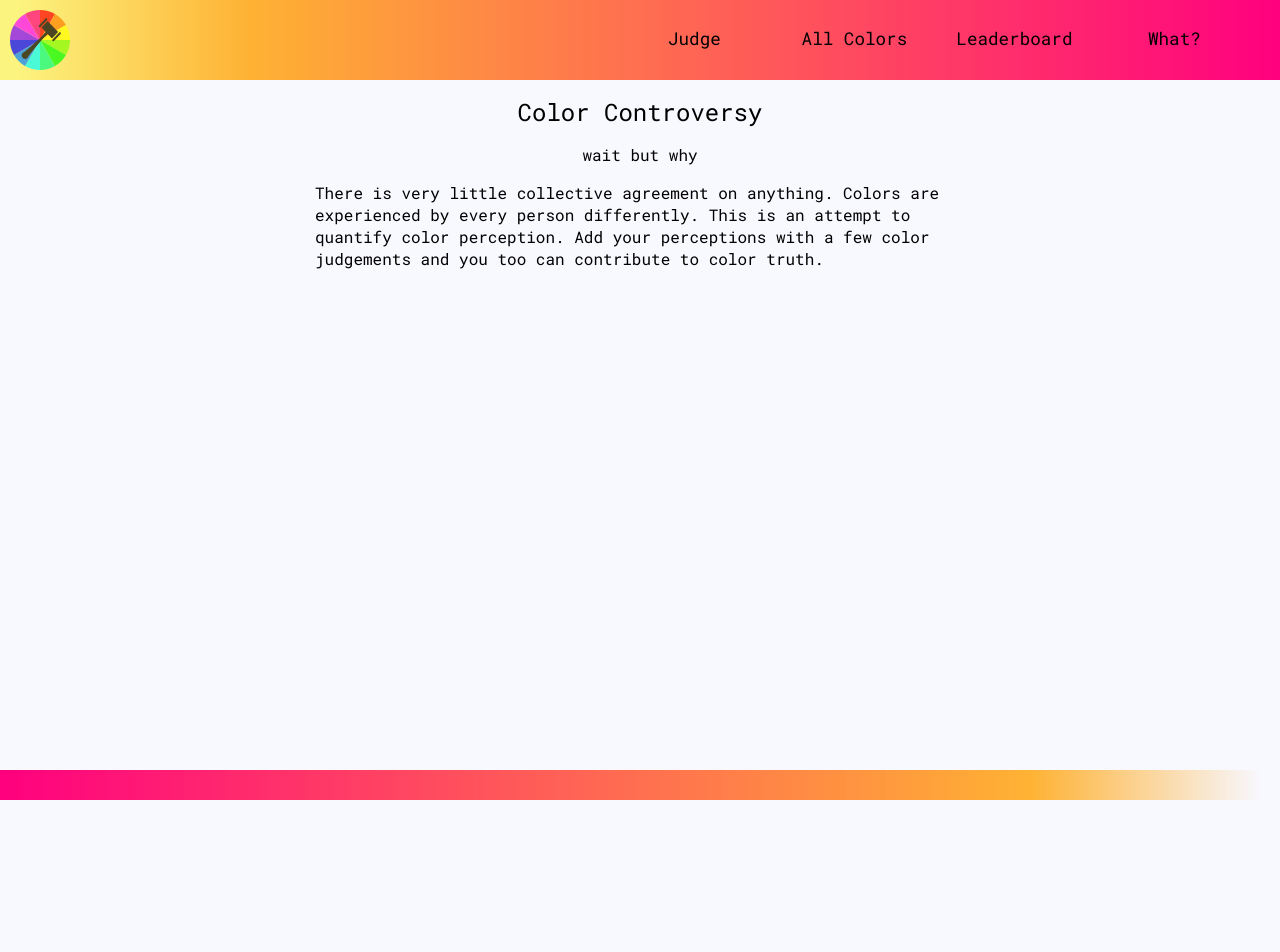
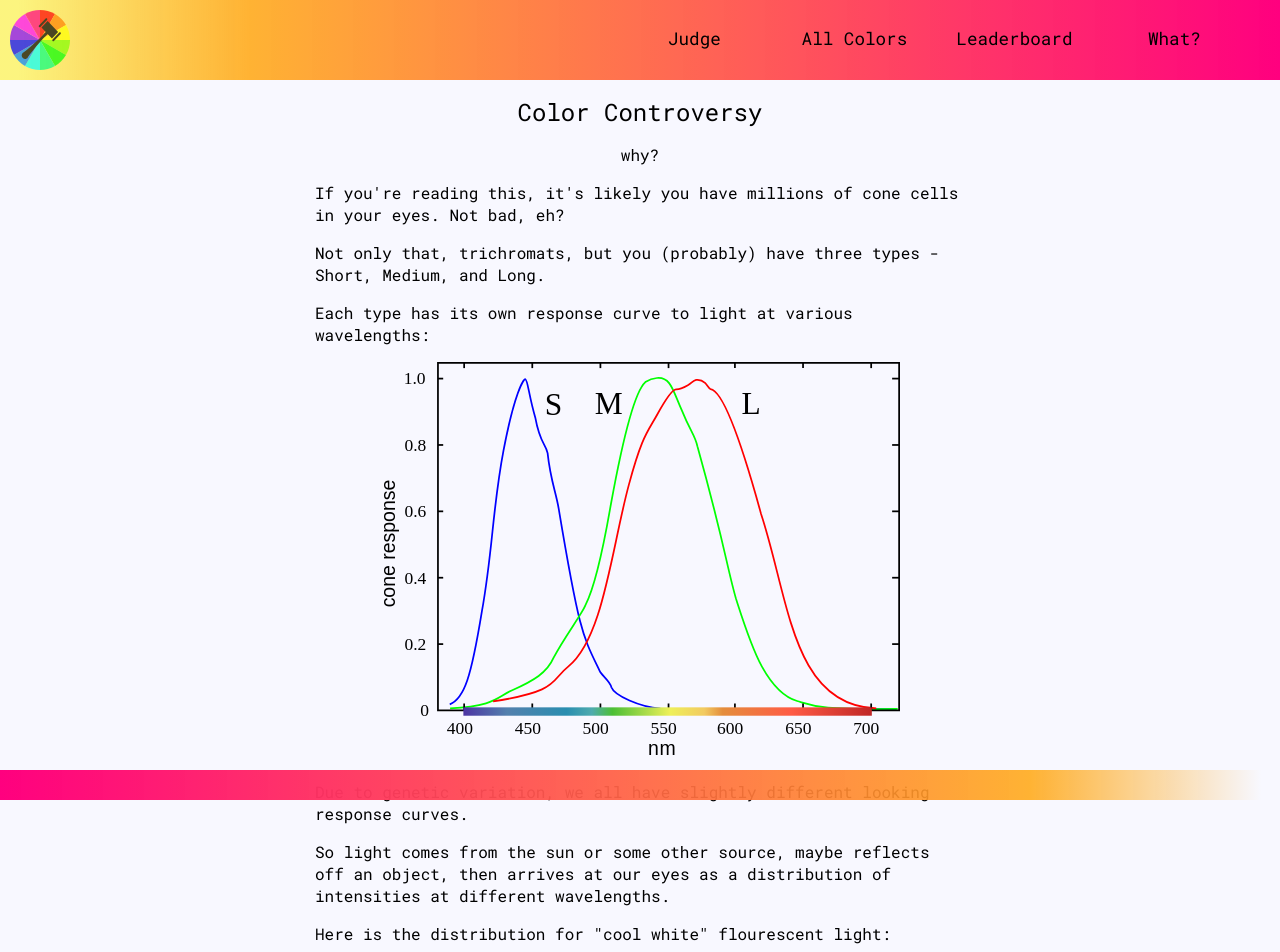
Before and after one commit to robinovitch61/color-controversy, a React (Create React App) app in the folder react-frontend/: page /what in a window 1280 px wide. Shown: the top 952 px of the page. Before the commit the page ends 800 px from the top, so only its background shows below. Built offline with nearby package versions, Linux system fonts and the light colour scheme; what colorapi would draw is missing.

Commit message:
start what page fill in

```diff
--- a/react-frontend/src/App.tsx
+++ b/react-frontend/src/App.tsx
@@ -5,7 +5,7 @@ import Header from './components/Header';
 import Judge from './components/Judge/Judge';
 import AllColors from './components/AllColors/AllColors';
 import Leaderboard from './components/Leaderboard/Leaderboard';
-import About from './components/About';
+import About from './components/About/About';
 import { BrowserRouter as Router, Switch, Route } from 'react-router-dom';
 import Footer from './components/Footer';
 import { StyledPageContent } from './style/style';
--- a/react-frontend/src/components/About.tsx
+++ /dev/null
@@ -1,22 +0,0 @@
-import React from 'react';
-import { StyledContainerDiv, StyledTitleDiv } from '../style/style';
-
-function About() {
-  return (
-    <div>
-      <StyledTitleDiv>
-        <h2>wait but why</h2>
-      </StyledTitleDiv>
-      <StyledContainerDiv className='about'>
-        <p>
-          There is very little collective agreement on anything. Colors are
-          experienced by every person differently. This is an attempt to
-          quantify color perception. Add your perceptions with a few color
-          judgements and you too can contribute to color truth.
-        </p>
-      </StyledContainerDiv>
-    </div>
-  );
-}
-
-export default About;
--- /dev/null
+++ b/react-frontend/src/components/About/About.tsx
@@ -0,0 +1,68 @@
+import React from 'react';
+import { StyledContainerDiv, StyledTitleDiv } from '../../style/style';
+import sensitivities from './cone_sensitivities.svg';
+import flourescent from './cool_white_flourescent.svg';
+
+function About() {
+  return (
+    <div>
+      <StyledTitleDiv>
+        <h2>why?</h2>
+      </StyledTitleDiv>
+      <StyledContainerDiv className='about'>
+        <p>
+          If you're reading this, it's likely you have millions of cone cells in
+          your eyes. Not bad, eh?
+        </p>
+        <p>
+          Not only that, trichromats, but you (probably) have three types -
+          Short, Medium, and Long.
+        </p>
+        <p>
+          Each type has its own response curve to light at various wavelengths:
+        </p>
+        <div style={{ width: '100%', textAlign: 'center' }}>
+          <img style={{ width: '80%' }} src={sensitivities} />
+        </div>
+        <p>
+          Due to genetic variation, we all have slightly different looking
+          response curves.
+        </p>
+        <p>
+          So light comes from the sun or some other source, maybe reflects off
+          an object, then arrives at our eyes as a distribution of intensities
+          at different wavelengths.
+        </p>
+        <p>Here is the distribution for "cool white" flourescent light:</p>
+        <div style={{ width: '100%', textAlign: 'center' }}>
+          <img style={{ width: '90%' }} src={flourescent} />
+        </div>
+        <p>
+          Our cone cells individually process the input distribution, filtering
+          different wavelength intensities in accordance to each of their
+          response curves. Then our brain gets a single aggregate signal and
+          interprets it to be a color.
+        </p>
+        <p>
+          There's probably some cultural effects going on in color
+          determination, too.
+        </p>
+        <p>
+          So some friends and I were talking about colors one day and how we all
+          see colors a bit differently and how that's neat.
+        </p>
+        <p>
+          But is there a color that is interpreted differently THE MOST OFTEN?
+          Is there a most controversial color? Well, (if you contrive an ongoing
+          survey and collect data about it), the answer is yes, of course!
+        </p>
+        <p>Contribute your judgement to a few colors and you too can contribute to ultimate color truth.</p>
+
+        <h2>How did you pick the colors to show?</h2>
+
+      </StyledContainerDiv>
+    </div>
+  );
+}
+
+export default About;
```
Also changed, not shown: react-frontend/src/components/About/cone_sensitivities.svg (added), react-frontend/src/components/About/cool_white_flourescent.svg (added).
